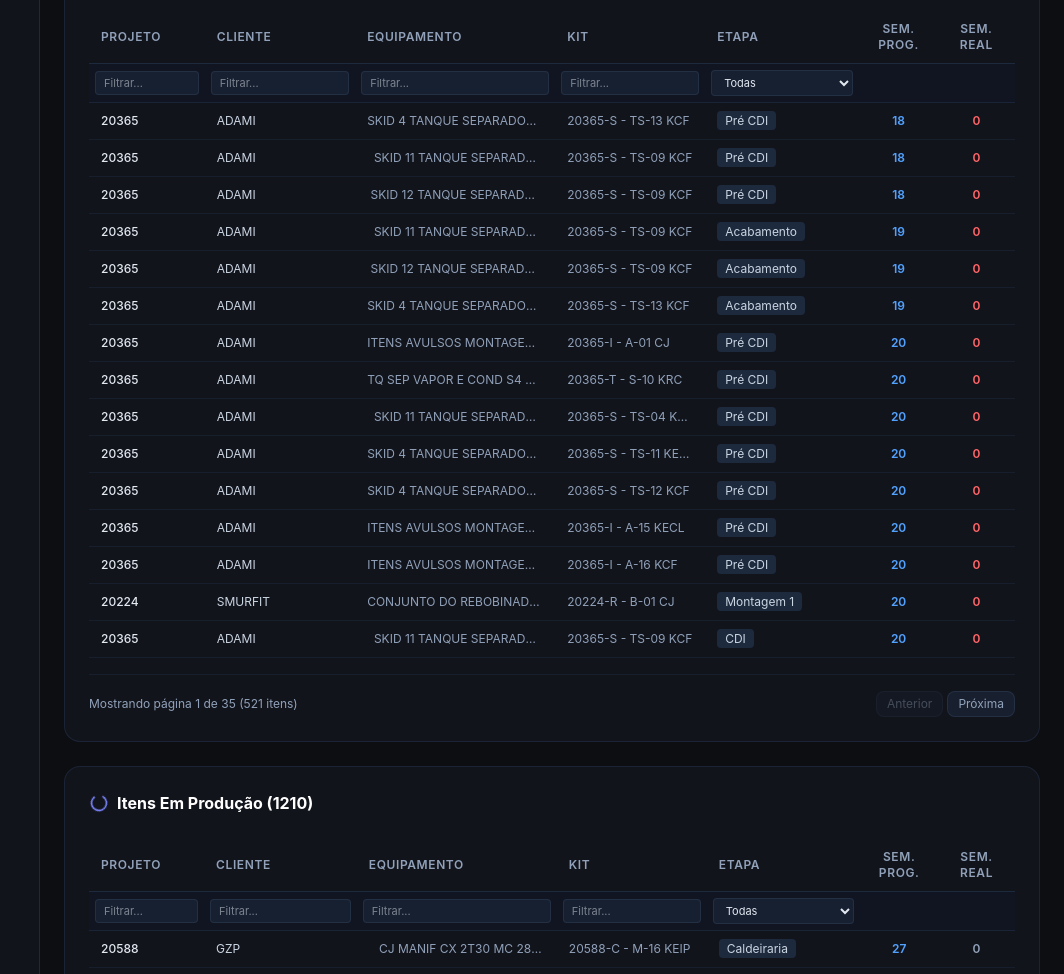
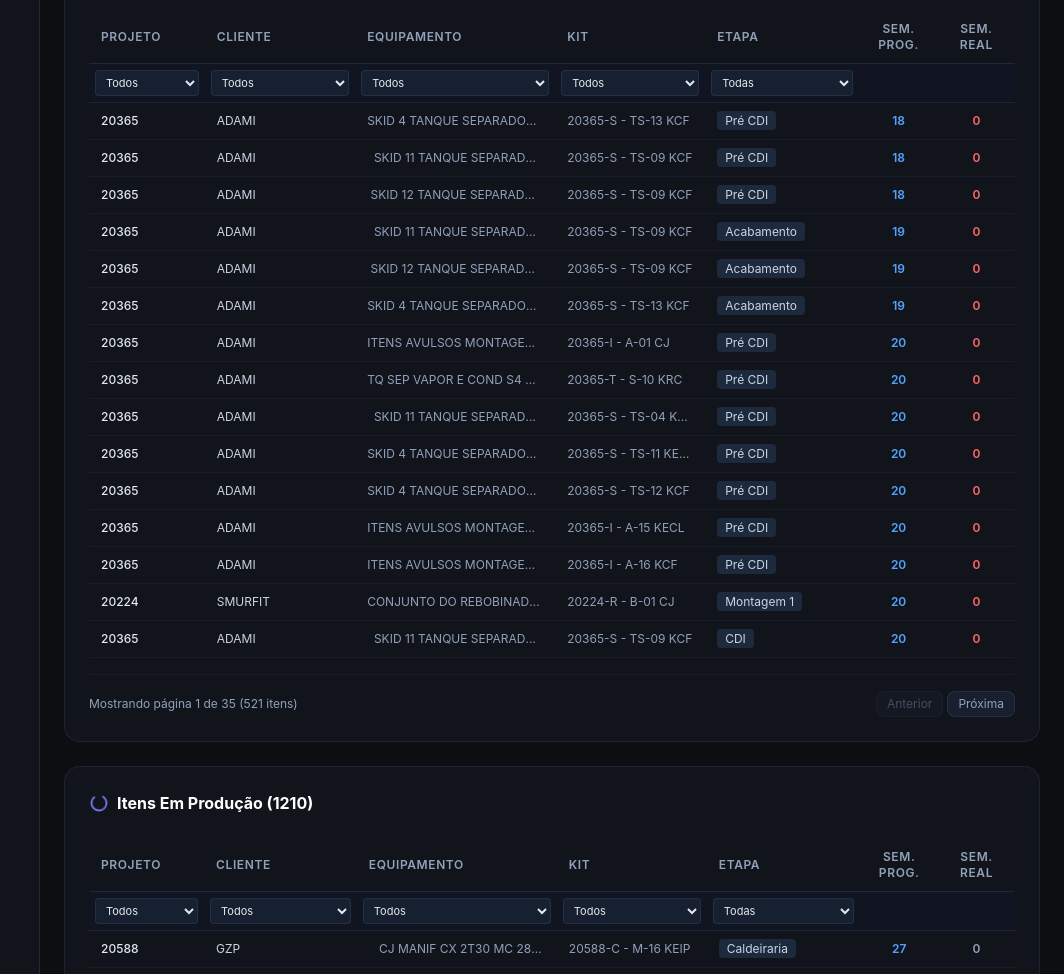
Before and after one commit to stefenon-79/dashboard-pmp, a React (Vite) app: page / in a window 1280 px wide. Shown: the part 804-1778 px from the top of the page, without its empty margins (216-1280 px from the left). Built offline with nearby package versions, Linux system fonts and the light colour scheme.

Commit message:
feat: substituir campos de busca das colunas por menus suspensos (select) dinamicos nas duas tabelas

```diff
--- a/src/App.tsx
+++ b/src/App.tsx
@@ -94,18 +94,18 @@ export default function App() {
   const [ltClienteFilter, setLtClienteFilter] = useState('todos')
 
   // Local table states (Atrasados)
-  const [atrasadosProj, setAtrasadosProj] = useState('')
-  const [atrasadosCli, setAtrasadosCli] = useState('')
-  const [atrasadosEquip, setAtrasadosEquip] = useState('')
-  const [atrasadosKit, setAtrasadosKit] = useState('')
+  const [atrasadosProj, setAtrasadosProj] = useState('todos')
+  const [atrasadosCli, setAtrasadosCli] = useState('todos')
+  const [atrasadosEquip, setAtrasadosEquip] = useState('todos')
+  const [atrasadosKit, setAtrasadosKit] = useState('todos')
   const [atrasadosEtap, setAtrasadosEtap] = useState('todos')
   const [atrasadosPage, setAtrasadosPage] = useState(1)
 
   // Local table states (Em Produção)
-  const [producaoProj, setProducaoProj] = useState('')
-  const [producaoCli, setProducaoCli] = useState('')
-  const [producaoEquip, setProducaoEquip] = useState('')
-  const [producaoKit, setProducaoKit] = useState('')
+  const [producaoProj, setProducaoProj] = useState('todos')
+  const [producaoCli, setProducaoCli] = useState('todos')
+  const [producaoEquip, setProducaoEquip] = useState('todos')
+  const [producaoKit, setProducaoKit] = useState('todos')
   const [producaoEtap, setProducaoEtap] = useState('todos')
   const [producaoPage, setProducaoPage] = useState(1)
 
@@ -120,6 +120,48 @@ export default function App() {
   const uniqueEtapas = useMemo(() => {
     const set = new Set(data.map(d => normalizeEtapa(d.etapa)).filter(e => e !== 'Outros'))
     return Array.from(set).sort()
+  }, [])
+
+  // Unique options for Atrasados table column dropdowns
+  const uniqueAtrasadosProj = useMemo(() => {
+    const list = data.filter(d => d.statusGeral === 'Atrasado').map(d => d.projeto).filter(Boolean)
+    return Array.from(new Set(list)).sort()
+  }, [])
+
+  const uniqueAtrasadosCli = useMemo(() => {
+    const list = data.filter(d => d.statusGeral === 'Atrasado').map(d => d.cliente).filter(Boolean)
+    return Array.from(new Set(list)).sort()
+  }, [])
+
+  const uniqueAtrasadosEquip = useMemo(() => {
+    const list = data.filter(d => d.statusGeral === 'Atrasado').map(d => d.equipamento).filter(Boolean)
+    return Array.from(new Set(list)).sort()
+  }, [])
+
+  const uniqueAtrasadosKits = useMemo(() => {
+    const list = data.filter(d => d.statusGeral === 'Atrasado').map(d => d.kits).filter(Boolean)
+    return Array.from(new Set(list)).sort()
+  }, [])
+
+  // Unique options for Em Produção table column dropdowns
+  const uniqueProducaoProj = useMemo(() => {
+    const list = data.filter(d => d.statusGeral === 'Em Produção').map(d => d.projeto).filter(Boolean)
+    return Array.from(new Set(list)).sort()
+  }, [])
+
+  const uniqueProducaoCli = useMemo(() => {
+    const list = data.filter(d => d.statusGeral === 'Em Produção').map(d => d.cliente).filter(Boolean)
+    return Array.from(new Set(list)).sort()
+  }, [])
+
+  const uniqueProducaoEquip = useMemo(() => {
+    const list = data.filter(d => d.statusGeral === 'Em Produção').map(d => d.equipamento).filter(Boolean)
+    return Array.from(new Set(list)).sort()
+  }, [])
+
+  const uniqueProducaoKits = useMemo(() => {
+    const list = data.filter(d => d.statusGeral === 'Em Produção').map(d => d.kits).filter(Boolean)
+    return Array.from(new Set(list)).sort()
   }, [])
 
   // Filtered data
@@ -186,10 +228,10 @@ export default function App() {
     return filtered
       .filter(d => d.statusGeral === 'Atrasado')
       .filter(d => {
-        const matchProj = atrasadosProj === '' || d.projeto.toLowerCase().includes(atrasadosProj.toLowerCase())
-        const matchCli = atrasadosCli === '' || d.cliente.toLowerCase().includes(atrasadosCli.toLowerCase())
-        const matchEquip = atrasadosEquip === '' || d.equipamento.toLowerCase().includes(atrasadosEquip.toLowerCase())
-        const matchKit = atrasadosKit === '' || d.kits.toLowerCase().includes(atrasadosKit.toLowerCase())
+        const matchProj = atrasadosProj === 'todos' || d.projeto === atrasadosProj
+        const matchCli = atrasadosCli === 'todos' || d.cliente === atrasadosCli
+        const matchEquip = atrasadosEquip === 'todos' || d.equipamento === atrasadosEquip
+        const matchKit = atrasadosKit === 'todos' || d.kits === atrasadosKit
         const matchEtap = atrasadosEtap === 'todos' || normalizeEtapa(d.etapa) === atrasadosEtap
         return matchProj && matchCli && matchEquip && matchKit && matchEtap
       })
@@ -200,10 +242,10 @@ export default function App() {
     return filtered
       .filter(d => d.statusGeral === 'Em Produção')
       .filter(d => {
-        const matchProj = producaoProj === '' || d.projeto.toLowerCase().includes(producaoProj.toLowerCase())
-        const matchCli = producaoCli === '' || d.cliente.toLowerCase().includes(producaoCli.toLowerCase())
-        const matchEquip = producaoEquip === '' || d.equipamento.toLowerCase().includes(producaoEquip.toLowerCase())
-        const matchKit = producaoKit === '' || d.kits.toLowerCase().includes(producaoKit.toLowerCase())
+        const matchProj = producaoProj === 'todos' || d.projeto === producaoProj
+        const matchCli = producaoCli === 'todos' || d.cliente === producaoCli
+        const matchEquip = producaoEquip === 'todos' || d.equipamento === producaoEquip
+        const matchKit = producaoKit === 'todos' || d.kits === producaoKit
         const matchEtap = producaoEtap === 'todos' || normalizeEtapa(d.etapa) === producaoEtap
         return matchProj && matchCli && matchEquip && matchKit && matchEtap
       })
@@ -507,46 +549,50 @@ export default function App() {
                       </tr>
                       <tr className="border-b border-slate-800/80 bg-slate-900/40">
                         <th className="p-1.5">
-                          <input
-                            type="text"
-                            placeholder="Filtrar..."
+                          <select
                             value={atrasadosProj}
                             onChange={e => { setAtrasadosProj(e.target.value); setAtrasadosPage(1); }}
-                            className="w-full bg-slate-800/60 border border-slate-700/50 rounded px-2 py-1 text-[11px] font-normal text-slate-200 focus:outline-none focus:border-indigo-500"
-                          />
+                            className="w-full bg-slate-800/60 border border-slate-700/50 rounded px-1.5 py-1 text-[11px] font-normal text-slate-200 focus:outline-none focus:border-indigo-500"
+                          >
+                            <option value="todos">Todos</option>
+                            {uniqueAtrasadosProj.map(p => <option key={p} value={p}>{p}</option>)}
+                          </select>
                         </th>
                         <th className="p-1.5">
-                          <input
-                            type="text"
-                            placeholder="Filtrar..."
+                          <select
                             value={atrasadosCli}
                             onChange={e => { setAtrasadosCli(e.target.value); setAtrasadosPage(1); }}
-                            className="w-full bg-slate-800/60 border border-slate-700/50 rounded px-2 py-1 text-[11px] font-normal text-slate-200 focus:outline-none focus:border-indigo-500"
-                          />
+                            className="w-full bg-slate-800/60 border border-slate-700/50 rounded px-1.5 py-1 text-[11px] font-normal text-slate-200 focus:outline-none focus:border-indigo-500"
+                          >
+                            <option value="todos">Todos</option>
+                            {uniqueAtrasadosCli.map(c => <option key={c} value={c}>{c}</option>)}
+                          </select>
                         </th>
                         <th className="p-1.5">
-                          <input
-                            type="text"
-                            placeholder="Filtrar..."
+                          <select
                             value={atrasadosEquip}
                             onChange={e => { setAtrasadosEquip(e.target.value); setAtrasadosPage(1); }}
-                            className="w-full bg-slate-800/60 border border-slate-700/50 rounded px-2 py-1 text-[11px] font-normal text-slate-200 focus:outline-none focus:border-indigo-500"
-                          />
+                            className="w-full bg-slate-800/60 border border-slate-700/50 rounded px-1.5 py-1 text-[11px] font-normal text-slate-200 focus:outline-none focus:border-indigo-500"
+                          >
+                            <option value="todos">Todos</option>
+                            {uniqueAtrasadosEquip.map(eq => <option key={eq} value={eq}>{eq}</option>)}
+                          </select>
                         </th>
                         <th className="p-1.5">
-                          <input
-                            type="text"
-                            placeholder="Filtrar..."
+                          <select
                             value={atrasadosKit}
                             onChange={e => { setAtrasadosKit(e.target.value); setAtrasadosPage(1); }}
-                            className="w-full bg-slate-800/60 border border-slate-700/50 rounded px-2 py-1 text-[11px] font-normal text-slate-200 focus:outline-none focus:border-indigo-500"
-                          />
+                            className="w-full bg-slate-800/60 border border-slate-700/50 rounded px-1.5 py-1 text-[11px] font-normal text-slate-200 focus:outline-none focus:border-indigo-500"
+                          >
+                            <option value="todos">Todos</option>
+                            {uniqueAtrasadosKits.map(k => <option key={k} value={k}>{k}</option>)}
+                          </select>
                         </th>
                         <th className="p-1.5">
                           <select
                             value={atrasadosEtap}
                             onChange={e => { setAtrasadosEtap(e.target.value); setAtrasadosPage(1); }}
-                            className="w-full bg-slate-800/60 border border-slate-700/50 rounded px-2 py-1 text-[11px] font-normal text-slate-200 focus:outline-none focus:border-indigo-500"
+                            className="w-full bg-slate-800/60 border border-slate-700/50 rounded px-1.5 py-1 text-[11px] font-normal text-slate-200 focus:outline-none focus:border-indigo-500"
                           >
                             <option value="todos">Todas</option>
                             {uniqueEtapas.map(e => <option key={e} value={e}>{e}</option>)}
@@ -625,46 +671,50 @@ export default function App() {
                       </tr>
                       <tr className="border-b border-slate-800/80 bg-slate-900/40">
                         <th className="p-1.5">
-                          <input
-                            type="text"
-                            placeholder="Filtrar..."
+                          <select
                             value={producaoProj}
                             onChange={e => { setProducaoProj(e.target.value); setProducaoPage(1); }}
-                            className="w-full bg-slate-800/60 border border-slate-700/50 rounded px-2 py-1 text-[11px] font-normal text-slate-200 focus:outline-none focus:border-indigo-500"
-                          />
+                            className="w-full bg-slate-800/60 border border-slate-700/50 rounded px-1.5 py-1 text-[11px] font-normal text-slate-200 focus:outline-none focus:border-indigo-500"
+                          >
+                            <option value="todos">Todos</option>
+                            {uniqueProducaoProj.map(p => <option key={p} value={p}>{p}</option>)}
+                          </select>
                         </th>
                         <th className="p-1.5">
-                          <input
-                            type="text"
-                            placeholder="Filtrar..."
+                          <select
                             value={producaoCli}
                             onChange={e => { setProducaoCli(e.target.value); setProducaoPage(1); }}
-                            className="w-full bg-slate-800/60 border border-slate-700/50 rounded px-2 py-1 text-[11px] font-normal text-slate-200 focus:outline-none focus:border-indigo-500"
-                          />
+                            className="w-full bg-slate-800/60 border border-slate-700/50 rounded px-1.5 py-1 text-[11px] font-normal text-slate-200 focus:outline-none focus:border-indigo-500"
+                          >
+                            <option value="todos">Todos</option>
+                            {uniqueProducaoCli.map(c => <option key={c} value={c}>{c}</option>)}
+                          </select>
                         </th>
                         <th className="p-1.5">
-                          <input
-                            type="text"
-                            placeholder="Filtrar..."
+                          <select
                             value={producaoEquip}
                             onChange={e => { setProducaoEquip(e.target.value); setProducaoPage(1); }}
-                            className="w-full bg-slate-800/60 border border-slate-700/50 rounded px-2 py-1 text-[11px] font-normal text-slate-200 focus:outline-none focus:border-indigo-500"
-                          />
+                            className="w-full bg-slate-800/60 border border-slate-700/50 rounded px-1.5 py-1 text-[11px] font-normal text-slate-200 focus:outline-none focus:border-indigo-500"
+                          >
+                            <option value="todos">Todos</option>
+                            {uniqueProducaoEquip.map(eq => <option key={eq} value={eq}>{eq}</option>)}
+                          </select>
                         </th>
                         <th className="p-1.5">
-                          <input
-                            type="text"
-                            placeholder="Filtrar..."
+                          <select
                             value={producaoKit}
                             onChange={e => { setProducaoKit(e.target.value); setProducaoPage(1); }}
-                            className="w-full bg-slate-800/60 border border-slate-700/50 rounded px-2 py-1 text-[11px] font-normal text-slate-200 focus:outline-none focus:border-indigo-500"
-                          />
+                            className="w-full bg-slate-800/60 border border-slate-700/50 rounded px-1.5 py-1 text-[11px] font-normal text-slate-200 focus:outline-none focus:border-indigo-500"
+                          >
+                            <option value="todos">Todos</option>
+                            {uniqueProducaoKits.map(k => <option key={k} value={k}>{k}</option>)}
+                          </select>
                         </th>
                         <th className="p-1.5">
                           <select
                             value={producaoEtap}
                             onChange={e => { setProducaoEtap(e.target.value); setProducaoPage(1); }}
-                            className="w-full bg-slate-800/60 border border-slate-700/50 rounded px-2 py-1 text-[11px] font-normal text-slate-200 focus:outline-none focus:border-indigo-500"
+                            className="w-full bg-slate-800/60 border border-slate-700/50 rounded px-1.5 py-1 text-[11px] font-normal text-slate-200 focus:outline-none focus:border-indigo-500"
                           >
                             <option value="todos">Todas</option>
                             {uniqueEtapas.map(e => <option key={e} value={e}>{e}</option>)}
```
